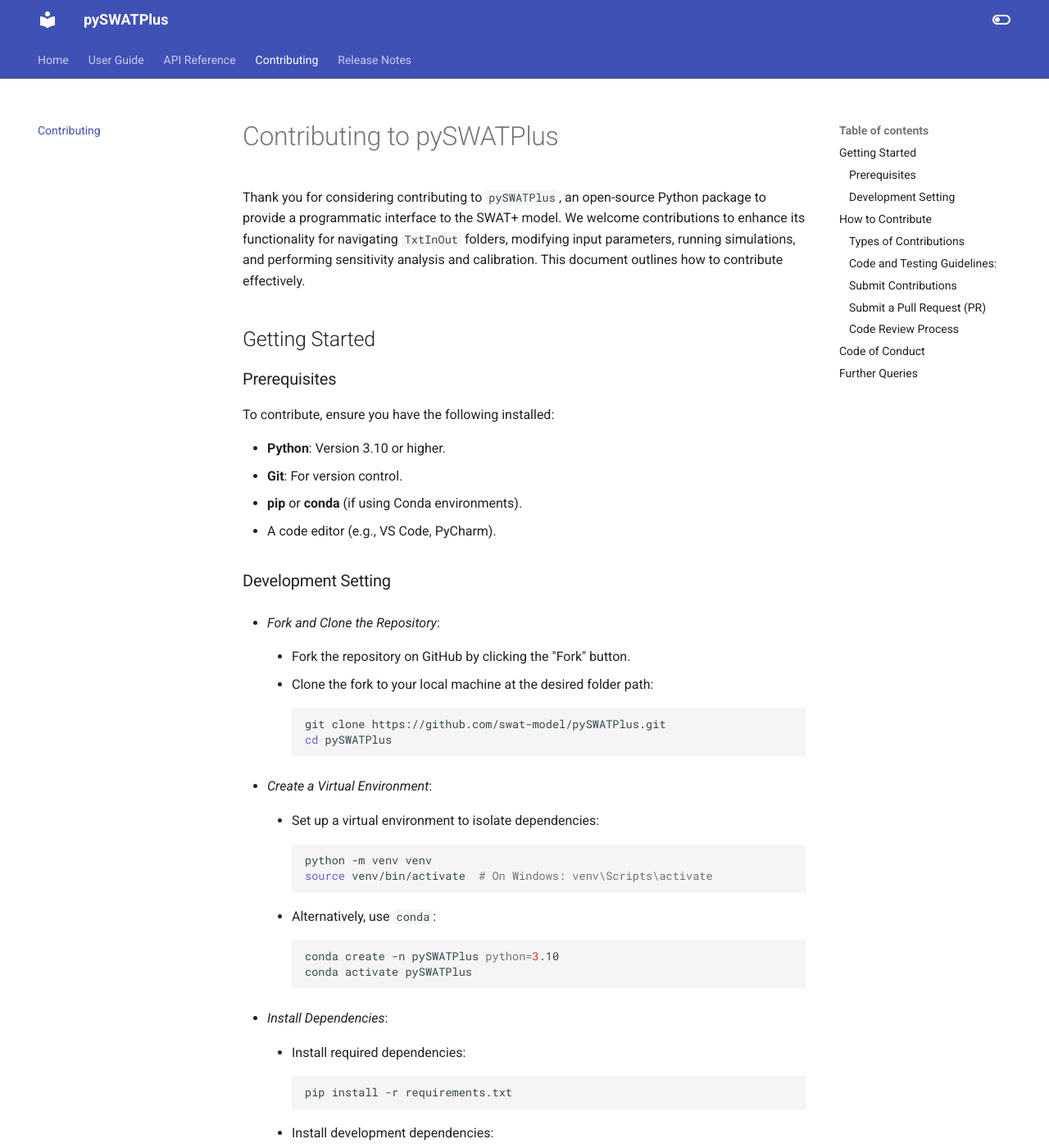
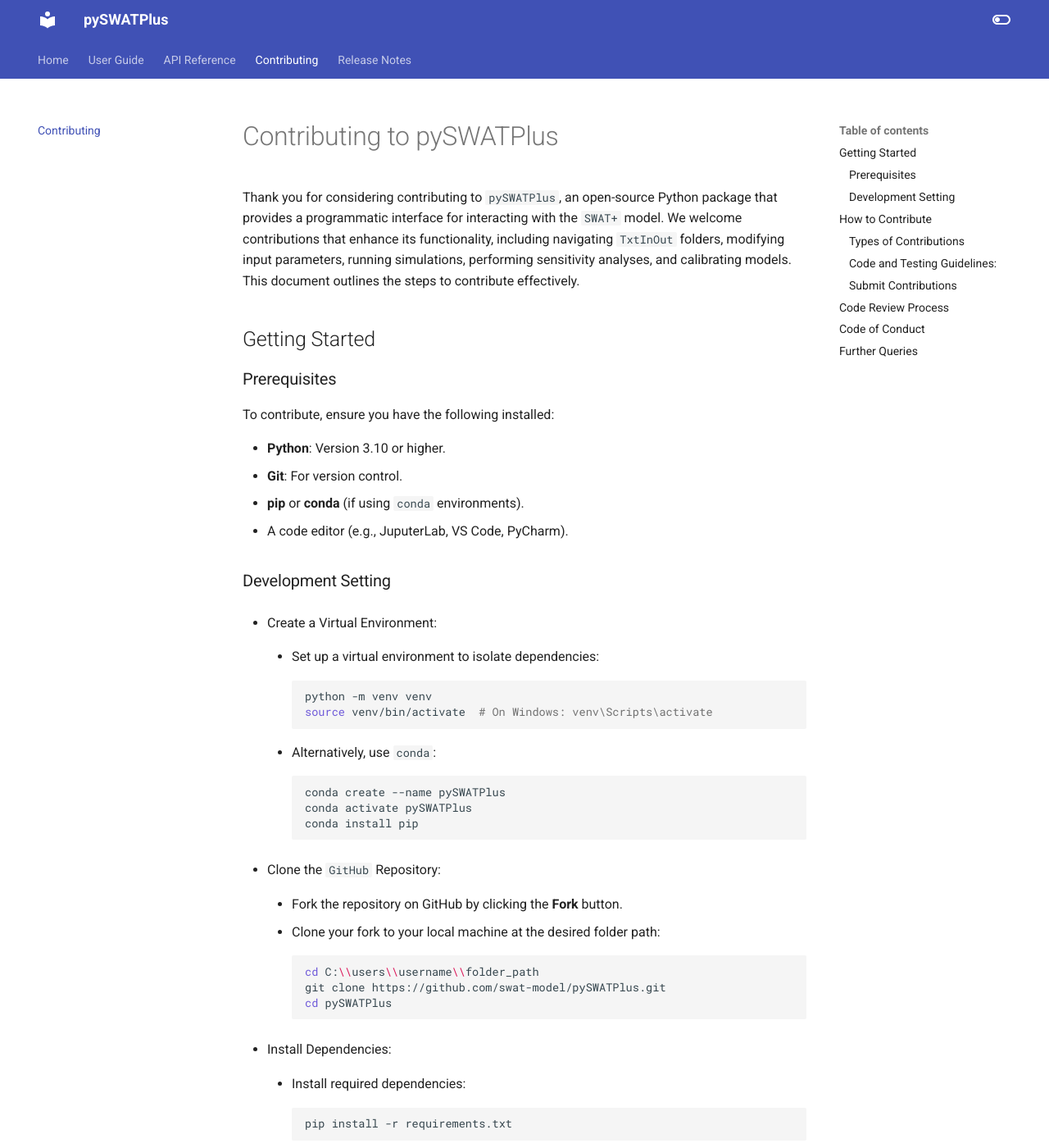
Before and after one commit to swat-model/pySWATPlus, an MkDocs documentation site: the page built from docs/CONTRIBUTING.md, in a window 1280 px wide and 1400 px high. Shown: the whole window at 82% size. Built offline with MkDocs 1.6.1 and Material for MkDocs 9.7.7, drawn with Linux system fonts in a browser that asks for light colours; some of the changed text lies outside the part shown.

Commit message:
minor modifications and few restructuring in CONTRIBUTING

````diff
--- a/docs/CONTRIBUTING.md
+++ b/docs/CONTRIBUTING.md
@@ -1,6 +1,7 @@
 # Contributing to pySWATPlus
 
-Thank you for considering contributing to `pySWATPlus`, an open-source Python package to provide a programmatic interface to the SWAT+ model. We welcome contributions to enhance its functionality for navigating `TxtInOut` folders, modifying input parameters, running simulations, and performing sensitivity analysis and calibration. This document outlines how to contribute effectively.
+Thank you for considering contributing to `pySWATPlus`, an open-source Python package that provides a programmatic interface for interacting with the `SWAT+` model. We welcome contributions that enhance its functionality, including navigating `TxtInOut` folders, modifying input parameters, running simulations, performing sensitivity analyses, and calibrating models. This document outlines the steps to contribute effectively.
+
 
 ## Getting Started
 
@@ -10,23 +11,12 @@
 
 - **Python**: Version 3.10 or higher.
 - **Git**: For version control.
-- **pip** or **conda** (if using Conda environments).
-- A code editor (e.g., VS Code, PyCharm).
+- **pip** or **conda** (if using `conda` environments).
+- A code editor (e.g., JuputerLab, VS Code, PyCharm).
 
 ### Development Setting
 
-- *Fork and Clone the Repository*:
-
-    - Fork the repository on GitHub by clicking the "Fork" button.
-
-    - Clone the fork to your local machine at the desired folder path:
-
-        ```bash
-        git clone https://github.com/swat-model/pySWATPlus.git
-        cd pySWATPlus
-        ```
-
-- *Create a Virtual Environment*:
+- Create a Virtual Environment:
 
     - Set up a virtual environment to isolate dependencies:
 
@@ -38,11 +28,25 @@
     - Alternatively, use `conda`:
 
         ```bash
-        conda create -n pySWATPlus python=3.10
+        conda create --name pySWATPlus
         conda activate pySWATPlus
+        conda install pip
         ```
 
-- *Install Dependencies*:
+
+- Clone the `GitHub` Repository:
+
+    - Fork the repository on GitHub by clicking the **Fork** button.
+
+    - Clone your fork to your local machine at the desired folder path:
+
+        ```bash
+        cd C:\\users\\username\\folder_path
+        git clone https://github.com/swat-model/pySWATPlus.git
+        cd pySWATPlus
+        ```
+
+- Install Dependencies:
 
     - Install required dependencies:
 
@@ -62,20 +66,22 @@
         pip install mkdocstrings-python     # Documentation for Python docstrings
         ```
 
-- *Install `pySWATPlus` in Editable Mode*:
+- Install `pySWATPlus` in Editable Mode:
 
     ```bash
     python -m build
     pip install --editable .
     ```
 
-- *Verify Installation*:
+- Verify Installation:
 
     ```python
     import pySWATPlus  # should execute with no error
     ```
 
 ## How to Contribute
+
+The following steps describe how to contribute to the project.
 
 ### Types of Contributions
 
@@ -90,7 +96,7 @@
 
 - Modify codes for the feature you want to work.
 
-- *Test the Modified Code*:
+- Test the Modified Code:
 
     - Write test functions for the modified code in the `tests/` directory.
       Use file and function names with the prefix `test_`.
@@ -100,7 +106,7 @@
         pytest tests/
         ```
 
-- *Test Code Style*:
+- Test Code Style:
 
     - Adhere to [PEP 8](https://peps.python.org/pep-0008/) style for Python code.
     - Run the following command to catch style issues:
@@ -109,7 +115,7 @@
         flake8
         ```
 
-- *Test Type Hints*:
+- Test Type Hints:
 
     - Add type hints to all variables where applicable.
     - Run the following command to check type hints:
@@ -118,7 +124,7 @@
         mypy
         ```
 
-- *Test Documentation*:
+- Test Documentation:
 
     - Update documentation if the changes affect usage or introduce new features.
     - Run the following command to build documentation:
@@ -152,17 +158,17 @@
 
         ```bash
         git add .
-        git commit -m "Your descriptive commit message"
+        git commit -m "Descriptive commit message for all changes"
         git push origin <feature>/<your-feature-name>
         ```
 
-### *Submit a Pull Request (PR)*
+- Open a Pull Request (PR):
 
-- Create a PR on GitHub from your branch `<feature>/<your-feature-name>`.
-- Describe your changes, including their purpose and impact, and reference any open issues if applicable (e.g., `fixes #123`).
-- Ensure the pull request passes all CI/CD workflows.
+    - Create a PR on GitHub from your branch `<feature>/<your-feature-name>`.
+    - Describe your changes, including their purpose and impact, and reference any open issues if applicable (e.g., `fixes #123`).
+    - Ensure the pull request passes all CI/CD workflows.
 
-### Code Review Process
+## Code Review Process
 
 - Maintainers will provide feedback on your PR to improve the code.
 - Update your PR according to the feedback.
````
Also changed, not shown: other parts of docs/CONTRIBUTING.md (+3 -3 lines).
